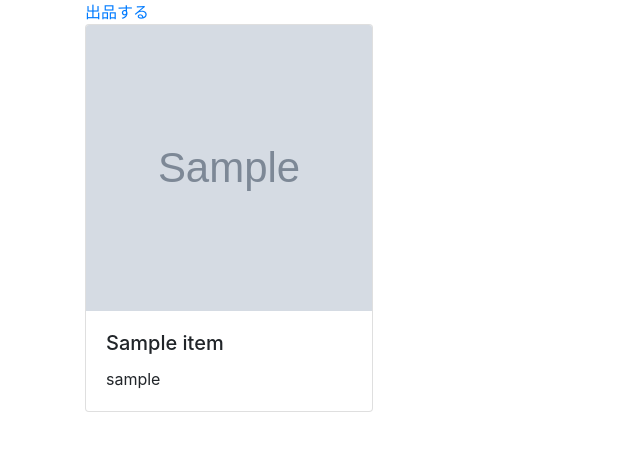
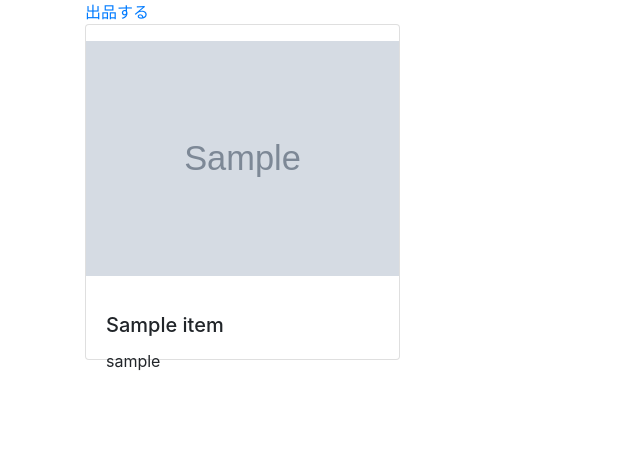
Before and after one commit to tnkkzsr/cs-ec-site, a Django app: page /top/ in a window 1280 px wide. Shown: the part 105-556 px from the top of the page, without its empty margins (0-640 px from the left). Run offline with Django 5.2, Linux system fonts and the light colour scheme; tables that the repository leaves empty hold one stand-in row (values such as "Sample post"); grey boxes marked "Sample" are stand-in pictures; some libraries are stand-ins or nearby versions.

Commit message:
出品機能の修正

```diff
--- a/src/items/views.py
+++ b/src/items/views.py
@@ -15,14 +15,14 @@ def Add_Item_page(request):
             item_category = form.cleaned_data['item_category']
             item_condition = form.cleaned_data['item_condition']
             item_price = form.cleaned_data['item_price']
-            # seller = request.user
+            seller = request.user
             Item.objects.create(
                 item_title=item_title,
                 item_explain=item_explain,
                 item_category=item_category,
                 item_condition=item_condition,
                 item_price=item_price,
-                # seller=seller
+                seller=seller
             )
             return redirect('items:add_item_completed')
     else:
--- a/src/templates/top.html
+++ b/src/templates/top.html
@@ -3,19 +3,23 @@
 {% block content %}
 
 <a href="{%url 'items:add_item' %}">出品する</a>
-<div class="card-columns">
+<div class="row row-cols-md-3">
+
     {% for item in items_list %}
-<div class="card " style="width: 18rem;">
+    <div class="col" style="margin: 0 0 40px 0;">
+        <div class="card " style="width: 90%; height: 100%;">
             {% if item.item_image%}
-    <img src="{{ item.item_image.url }}" class="card-img-top" style="height: 286px;" alt="">
+            <img src="{{ item.item_image.url }}" class="card-img-top" style="object-fit: contain; height: 80%;" alt="">
             {% else %}
-    <img src="https://picsum.photos/200/200" class="card-img-top" alt="">
+            <img src="\media\item_images\item_None\20220110-00051273-bunshun-000-2-view.jpg" class="card-img-top" style="object-fit: contain;" alt="">
             {% endif %}
-    <div class="card-body">
+            <div class="card-body" style="height: 20%;">
                 <h5 class="card-title">{{item.item_title}}</h5>
                 <p class="card-text">{{item.seller}}</p>
             </div>
         </div>
+    </div>
     {% endfor %}
+
 </div>
 {% endblock %}
```
Also changed, not shown: src/media/item_images/item_None/2021-05-13_6.png (added). Lines whose indentation alone changed are shown as unchanged.
